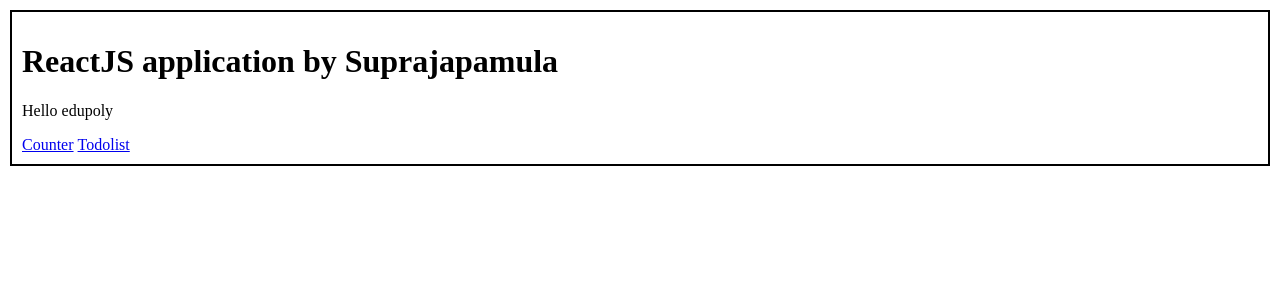
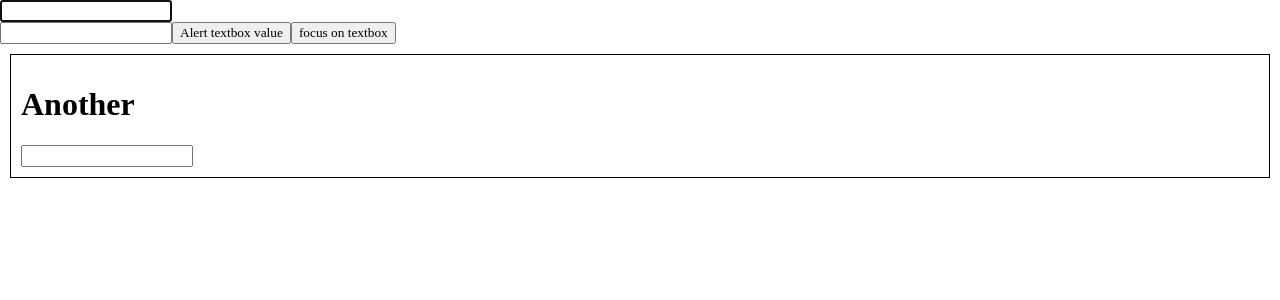
Before and after one commit to Suprajapamula/react-app, a React (Create React App) app: page / in a window 1280 px wide. Shown: the top 300 px of the page. Built offline with nearby package versions, Linux system fonts and the light colour scheme.

Commit message:
formsOne

```diff
--- a/package.json
+++ b/package.json
@@ -6,6 +6,7 @@
     "@testing-library/jest-dom": "^5.17.0",
     "@testing-library/react": "^13.4.0",
     "@testing-library/user-event": "^13.5.0",
+    "formik": "^2.4.5",
     "react": "^18.2.0",
     "react-dom": "^18.2.0",
     "react-router-dom": "^6.16.0",
--- /dev/null
+++ b/src/Another.jsx
@@ -0,0 +1,12 @@
+import React from 'react';
+var Another=React.forwardRef(function(props,refs){
+    console.log(props);
+    console.log(refs);
+      return(
+        <div style={{border:'1px solid black',padding:'10px',margin:'10px'}}>
+            <h1>Another</h1>
+            <input typpe="text"/>
+        </div>
+      )
+})
+export default Another;
--- a/src/App.jsx
+++ b/src/App.jsx
@@ -1,16 +1,35 @@
 import Counter from './Counter';
 import './App.css';
-import Todolist from './Todolist';
+import React,{ useEffect } from  'react';
+import Another from './Another';
 import { Outlet,Link } from 'react-router-dom';
 
 function App() {
+  var firstNameRef=React.useRef();
+  var lastNameRef=React.useRef();
+  var addressRef=React.useRef();
+  function sayIt(){
+    //alert(document.getElementById("d2").value);
+    alert(firstNameRef.current.value)
+  }
+  function focusOnTextBox(){
+    firstNameRef.current.focus();
+  }
+  function checkIt(event){
+    if(event.key==="Enter"){
+      lastNameRef.current.focus();
+    }
+  }
+  useEffect(()=>{
+    firstNameRef.current.focus();
+  },[])
   return (
-    <div className='myBox'>
-         <h1>ReactJS application by Suprajapamula</h1>
-         <p>Hello edupoly</p>
-         <Link to="/counter">Counter</Link>&nbsp;
-         <Link to="/todolist">Todolist</Link>&nbsp;
-         <Outlet></Outlet>
+    <div className="App">
+      <input type="text" ref={firstNameRef} id="d2" onKeyUp={(e)=>{checkIt(e)}}/><br/>
+      <input type="text" ref={lastNameRef} id="d3"/>
+      <button onClick={()=>{sayIt()}}>Alert textbox value</button>
+      <button onClick={()=>{focusOnTextBox()}}>focus on textbox</button>
+      <Another ref={addressRef}></Another>
     </div>
   );
 }
```
Also changed, not shown: 1 other file (tests, documents, lock files or other folders).
